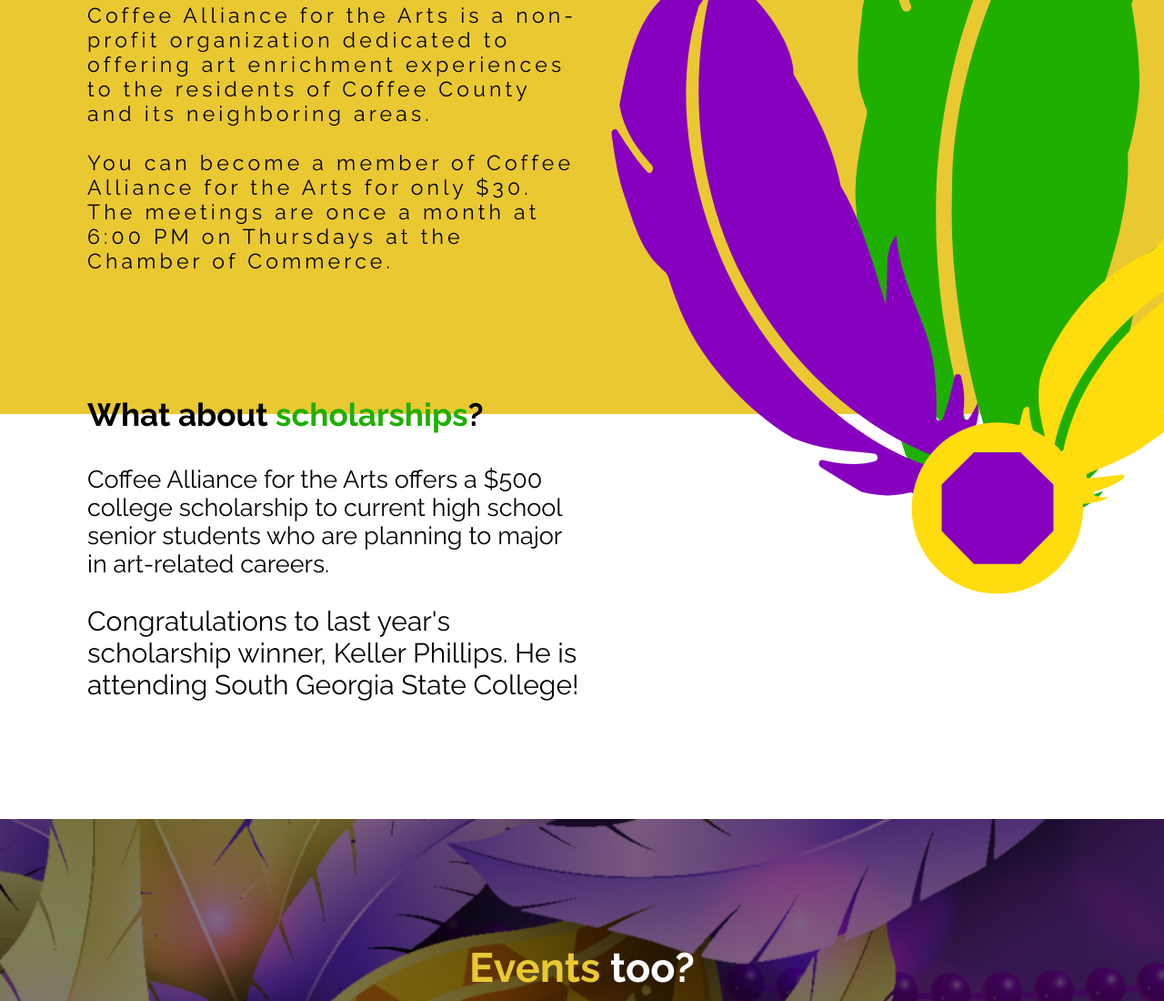
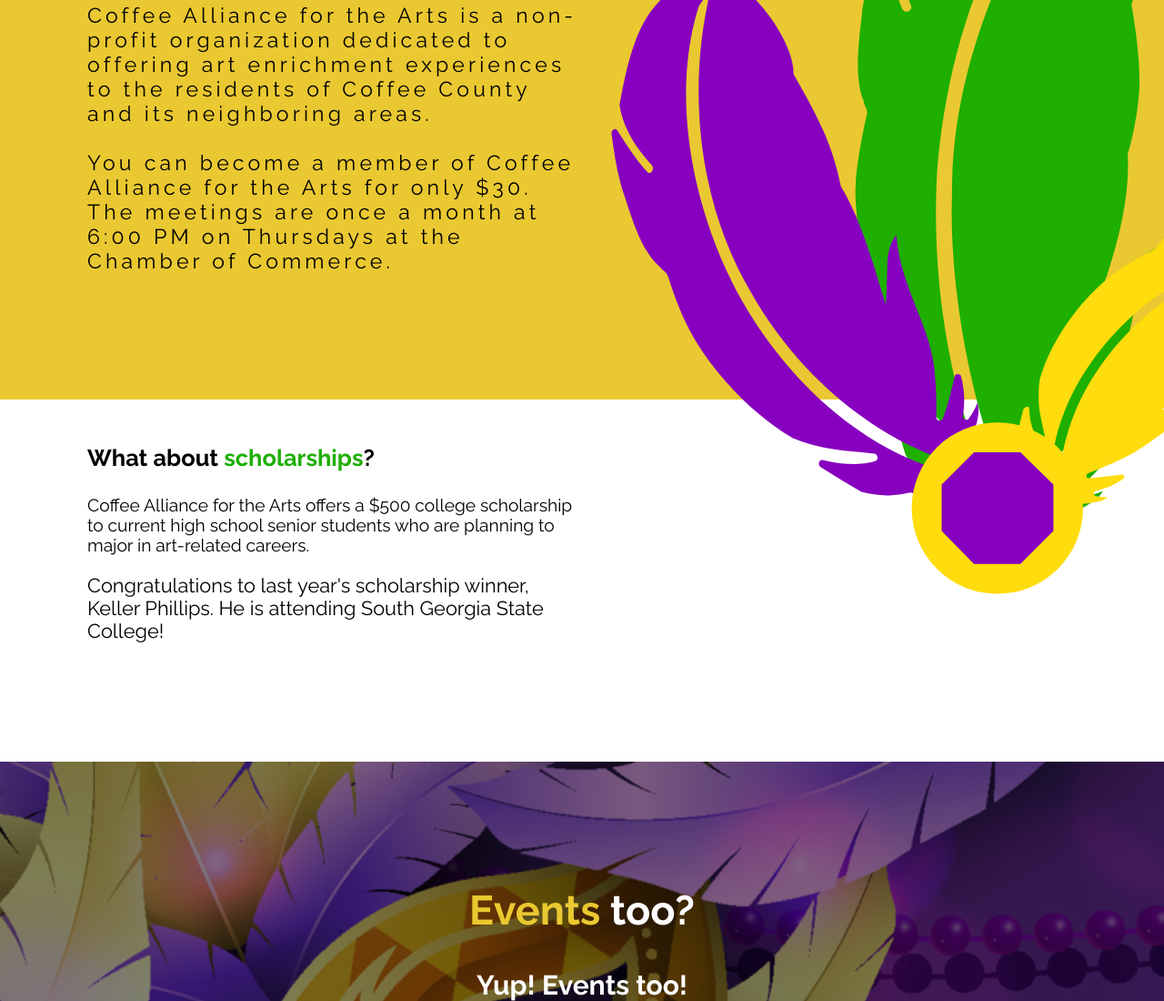
Before and after one commit to Kdotcom80/FBLA-Website-Design-Project, a plain HTML site: page index.html in a window 1280 px wide. Shown: the part 309-1409 px from the top of the page at 91% size. Drawn offline with Linux system fonts and the light colour scheme; a script that the page names is missing.

Commit message:
bug fixes

```diff
--- a/index.css
+++ b/index.css
@@ -102,19 +102,15 @@ h1 {
 }
 
 .scholarship-money {
-  font-size: 27px;
-  margin-top: 0px;
-
+  font-size: 1.5vw;
 }
 
 .scholarship-header {
   color: black;
   text-align: left;
-  font-size: 30px;
-  font-family: 'Raleway', sans-serif;
-  padding: 0px;
-  padding-top: 100px;
-  padding-bottom: 100px;
+  font-size: 1.7vw;
+  padding-top: 30%;
+  padding-bottom: 20%;
 }
 
 /* Events Information */
```
